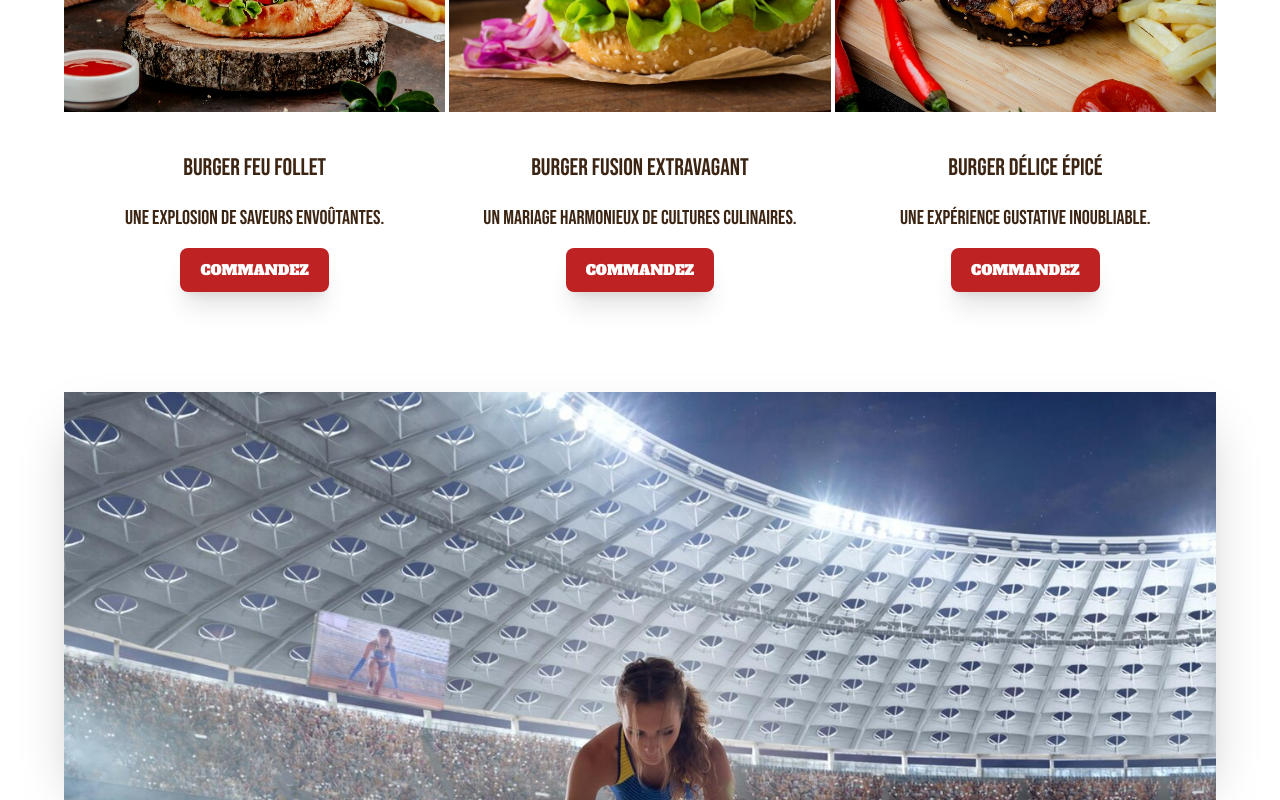
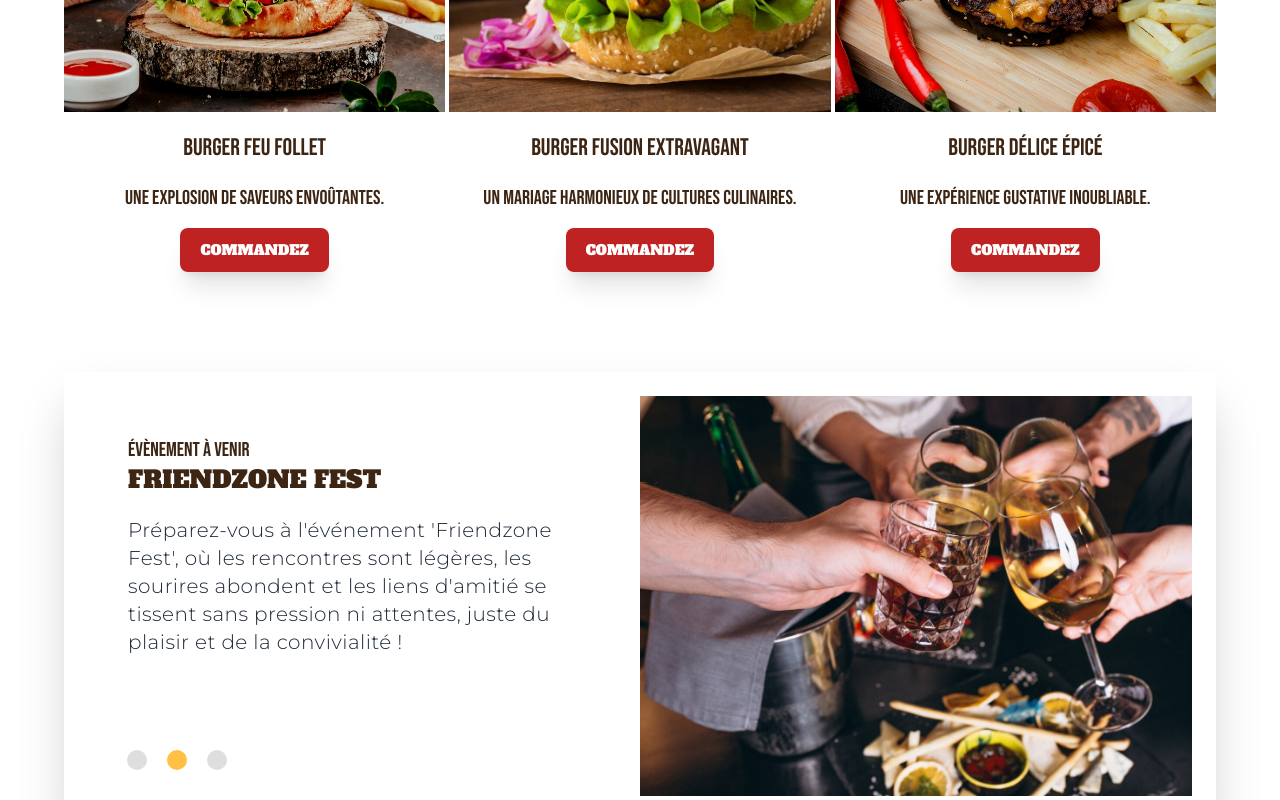
Before and after one commit to claireholmaert/Burger, a React (Vite) app in the folder burger/: page / in a window 1280 px wide. Shown: the part 1760-2560 px from the top of the page. Built offline with nearby package versions, Linux system fonts and the light colour scheme.

Commit message:
carousel

```diff
--- a/burger/src/components/elements/DisplayTitles/Heading.jsx
+++ b/burger/src/components/elements/DisplayTitles/Heading.jsx
@@ -6,6 +6,8 @@ Heading.propTypes = {
     variant: PropTypes.string,
     theme: PropTypes.string,
     display: PropTypes.string,
+    alignement: PropTypes.string,
+    className: PropTypes.string,
 }
 
 function Heading(props) {
@@ -15,11 +17,14 @@ function Heading(props) {
         variant,
         theme,
         display,
+        alignement,
+        className,
     } = props
 
-    const classDefault = "mt-5 uppercase";
+    const classDefault = "uppercase";
     let font = "";
     let color = "";
+    let align = "";
 
     switch(theme) {
         case "marron":
@@ -37,19 +42,38 @@ function Heading(props) {
             color = "text-marron";
     }
 
+    switch(alignement) {
+        case "center":
+            align = "justify-center";
+            break;
+            case "right":
+            align = "justify-end";
+            break;
+        default:
+            align = "justify-start";
+    }
+
   switch(variant) {
     case "h3":
         return (
-            <div className="flex items-center justify-center my-5">
-                <h3 className={`${classDefault} ${font} ${color} text-2xl`}>
+            <div className={`flex ${align}`}>
+                <h3 className={`${classDefault} ${font} ${color} ${className} text-2xl`}>
                     {children}
                 </h3>
             </div>
         )
+        case "h4":
+        return (
+            <div className={`flex ${align}`}>
+                <h4 className={`${classDefault} ${font} ${color} ${className} text-xl`}>
+                    {children}
+                </h4>
+            </div>
+        )
     default:
         return (
-            <div className="flex items-center justify-center my-5">
-                <h2 className={`${theme === "marron" ? "text-5xl" : "text-3xl"} ${classDefault} ${font} ${color}`}>
+            <div className={`flex ${align}`}>
+                <h2 className={`${theme === "marron" ? "text-5xl" : "text-3xl"} ${classDefault} ${font} ${color} ${className}`}>
                     {children}
                 </h2>
             </div>
--- a/burger/src/components/marketing/sections/Event.jsx
+++ b/burger/src/components/marketing/sections/Event.jsx
@@ -1,29 +1,95 @@
 // elements
 import Container from "../../elements/Container";
+import Heading from "../../elements/DisplayTitles/Heading";
 
 // carousel
 import AliceCarousel from 'react-alice-carousel';
 import '../../../css/carousel.css';
+
+// props
+import PropTypes from 'prop-types';
 
 // images
 import Image1 from '../../../../public/medias/images/jo-2024.jpeg';
 import Image2 from '../../../../public/medias/images/degustation.jpeg';
 import Image3 from '../../../../public/medias/images/concert.jpeg';
 
-const handleDragStart = (e) => e.preventDefault();
+const Slide = ({children, image, category, title}) => {
+    return(
+        <div className="grid grid-cols-2 p-6">
+        <div className="p-10 mb-10">
+            <Heading variant="h4">
+                {category}
+            </Heading>
+            <Heading theme="marron" variant="h3" className="mb-5">
+                {title}
+            </Heading>
+            <p id="carouselParagraphe" className="tracking-wide text-lg leading-relaxed text-black mb-10">
+            {children}
+            </p>
+        </div>
+        <div className="relative bg-yellow w-full h-[400px]">
+            <img
+            src={image}
+            className="absolute bg-yellow top-0 left-0 w-full h-full object-cover object-bottom z-0"
+            alt="image d'une athlètes sur une piste"
+             />
+        </div>
+    </div>
+    )
+}
 
-const items = [
-	<img key={1} src={Image1} onDragStart={handleDragStart} role="presentation" />,
-	<img key={2} src={Image2} onDragStart={handleDragStart} role="presentation" />,
-	<img key={3} src={Image3} onDragStart={handleDragStart} role="presentation" />,
-];
+Slide.propTypes = {
+    children: PropTypes.node.isRequired,
+    image: PropTypes.string,
+    category: PropTypes.string,
+    title: PropTypes.string,
+}
 
 function Event() {
+
+    const items = [
+        <Slide
+        key={0}
+        image={Image1}
+        category="évènement à venir"
+        title="Vivez les JO 2024"
+        >
+           <p>
+            Vivez l'excitation des Jeux Olympiques 2024 à Paris, où les athlètes du monde entier s'affrontent pour l'excellence sportive dans une atmosphère électrisante.
+           </p>
+        </Slide>,
+        <Slide
+        key={1}
+        image={Image2}
+        category="évènement à venir"
+        title="Friendzone Fest"
+        >
+           <p>
+            Préparez-vous à l'événement 'Friendzone Fest', où les rencontres sont légères, les sourires abondent et les liens d'amitié se tissent sans pression ni attentes, juste du plaisir et de la convivialité !
+           </p>
+        </Slide>,
+        <Slide
+        key={2}
+        image={Image3}
+        category="évènement à venir"
+        title="Concert DJ Burger"
+        >
+           <p>
+           Plongez dans l'atmosphère électrisante du 'Concert de l'Amitié', où les mélodies envoûtantes se mêlent aux rires partagés, créant des souvenirs inoubliables et des liens indéfectibles dans une ambiance chaleureuse et festive !
+           </p>
+        </Slide>,
+    ];
+
   return (
     <Container>
-      <div className="shadow-2xl mb-20 h-96">
+      <div className="shadow-2xl mb-20 rounded-md">
         <AliceCarousel
         mouseTracking
+        autoPlay
+        infinite
+        autoPlayInterval={4000}
+        animationType="fadeout"
         disableButtonsControls
         items={items}
          />
--- a/burger/src/components/marketing/sections/Products.jsx
+++ b/burger/src/components/marketing/sections/Products.jsx
@@ -15,7 +15,7 @@ function Products() {
       <HeadingTitles variant="h2">
         Toujours de délicieux burger
       </HeadingTitles>
-      <Heading variant="h2" theme="marron">
+      <Heading variant="h2" theme="marron" alignement="center" className="my-5">
         Choississez
         <span className="text-5xl text-red"> & </span>
          savourez
@@ -30,7 +30,7 @@ function Products() {
             <img src={Image1} className="bg-yellow absolute top-0 left-0 w-full h-full object-cover z-0" alt="" />
             </div>
             <div className="flex flex-col items-center px-5 pb-5">
-            <Heading variant="h3">
+            <Heading variant="h3" className="my-5">
             Burger Feu Follet
             </Heading>
             <p className="text-center">
@@ -47,7 +47,7 @@ function Products() {
             <img src={Image2} className="bg-yellow absolute top-0 left-0 w-full h-full object-cover z-0" alt="" />
             </div>
             <div className="flex flex-col items-center px-5 pb-5">
-            <Heading variant="h3">
+            <Heading variant="h3" className="my-5">
             Burger Fusion Extravagant
             </Heading>
             <p className="text-center">
@@ -64,7 +64,7 @@ function Products() {
             <img src={Image3} className="bg-yellow absolute top-0 left-0 w-full h-full object-cover z-0" alt="" />
             </div>
             <div className="flex flex-col items-center px-5 pb-5">
-            <Heading variant="h3">
+            <Heading variant="h3" className="my-5">
             Burger Délice Épicé
             </Heading>
             <p className="text-center">
--- a/burger/src/css/carousel.css
+++ b/burger/src/css/carousel.css
@@ -60,9 +60,7 @@
     white-space: normal;
     line-height: 0;
   }
-  .alice-carousel__stage-item * {
-    line-height: initial;
-  }
+
   .alice-carousel__stage-item.__hidden {
     opacity: 0;
     overflow: hidden;
@@ -166,6 +164,9 @@
   }
 
   .alice-carousel__dots {
+    position: absolute;
+    bottom: 50px;
+    left: 63px;
     padding: 0;
     list-style: none;
     text-align: center;
--- a/burger/src/css/index.css
+++ b/burger/src/css/index.css
@@ -2,6 +2,7 @@
 @import url('https://fonts.googleapis.com/css2?family=Bebas+Neue&display=swap');
 @import url('https://fonts.googleapis.com/css2?family=Permanent+Marker&display=swap');
 @import url('https://fonts.googleapis.com/css2?family=Alfa+Slab+One&display=swap');
+@import url('https://fonts.googleapis.com/css2?family=Montserrat:ital,wght@0,100..900;1,100..900&display=swap');
 
 /* tailwind */
 @tailwind base;
@@ -17,6 +18,11 @@ p {
   @apply mb-4 text-xl;
 }
 
+#carouselParagraphe {
+  font-family: "Montserrat", sans-serif;
+  font-weight: 300;
+}
+
 .animate {
   -webkit-transition: all .2s ease-in-out;
   -moz-transition: all .2s ease-in-out;
--- a/burger/tailwind.config.js
+++ b/burger/tailwind.config.js
@@ -14,11 +14,13 @@ export default {
       'red': '#bf2222',
       'red-hover': '#990e0e',
       'gray': '#f5f5f5',
+      'black': '#1f2937',
       'carousel': '#dedede',
     },
     fontFamily: {
       'secondary': ["Alfa Slab One"],
       'button': ["Permanent Marker"],
+      'paragraphe': ["Bebas Neue"],
     },
     extend: {},
   },
```
